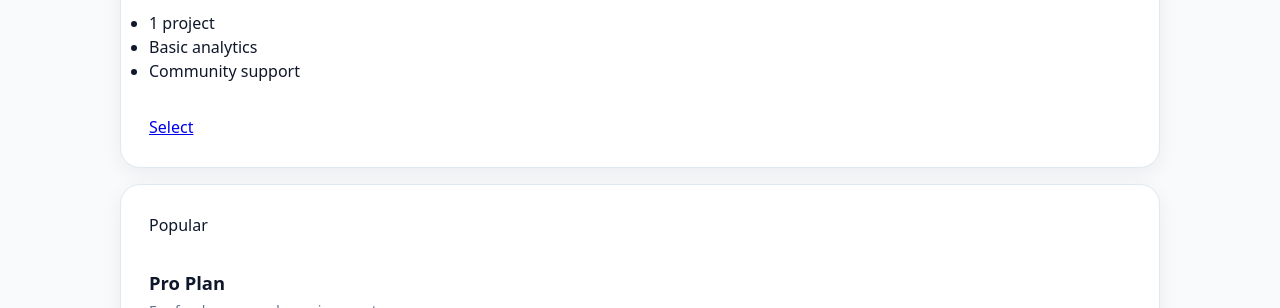
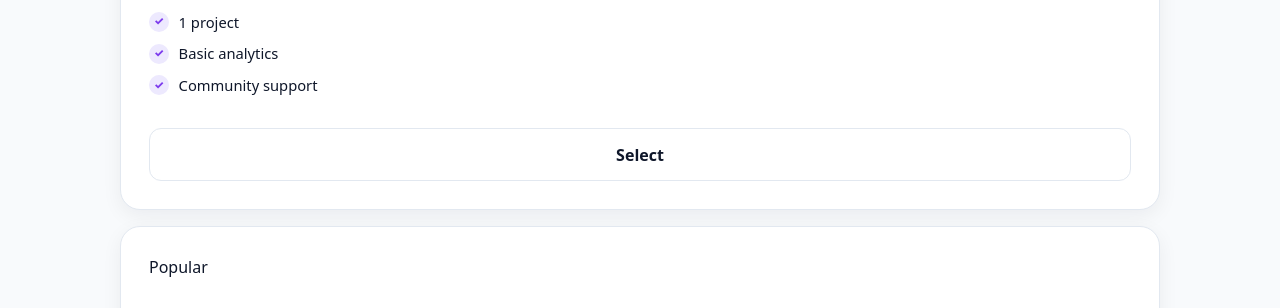
Before and after one commit to IshritRai/Frontend_assignment_1_Ishrit_Rai_A86605224057, a plain HTML site: page task2-pricing-cards/index.html in a window 1280 px wide. Shown: the part 433-741 px from the top of the page. Drawn offline with Linux system fonts and the light colour scheme.

Commit message:
style(task2): style feature checklists and Select buttons
Check-mark bullets via ::before, outline and primary button variants with hover and focus-visible states.

```diff
--- a/task2-pricing-cards/style.css
+++ b/task2-pricing-cards/style.css
@@ -224,3 +224,68 @@ body {
   font-size: 0.8rem;
   font-weight: 600;
 }
+
+/* ----------------------------------------------------------
+   8. Feature lists & buttons
+   ---------------------------------------------------------- */
+.feature-list {
+  list-style: none;
+  display: flex;
+  flex-direction: column;
+  gap: 0.6rem;
+  font-size: 0.92rem;
+}
+
+.feature-list li {
+  display: flex;
+  align-items: center;
+  gap: 0.6rem;
+}
+
+.feature-list li::before {
+  content: "✓";
+  display: inline-flex;
+  justify-content: center;
+  align-items: center;
+  flex-shrink: 0;
+  width: 1.25rem;
+  height: 1.25rem;
+  border-radius: 50%;
+  background-color: var(--accent-soft);
+  color: var(--accent);
+  font-size: 0.7rem;
+  font-weight: 800;
+}
+
+.btn {
+  display: block;
+  padding: 0.85rem 1rem;
+  border-radius: 0.75rem;
+  font-weight: 700;
+  text-align: center;
+  text-decoration: none;
+}
+
+.btn-outline {
+  border: 1.5px solid var(--border);
+  color: var(--text);
+}
+
+.btn-outline:hover {
+  border-color: var(--accent);
+  color: var(--accent);
+}
+
+.btn-primary {
+  background-color: var(--accent);
+  color: #ffffff;
+}
+
+.btn-primary:hover {
+  background-color: var(--accent-dark);
+}
+
+.btn:focus-visible {
+  outline: 3px solid #c4b5fd;
+  outline-offset: 3px;
+}
```
